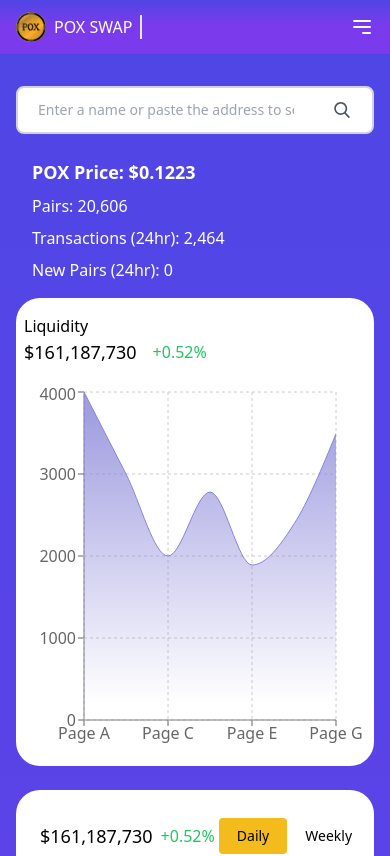
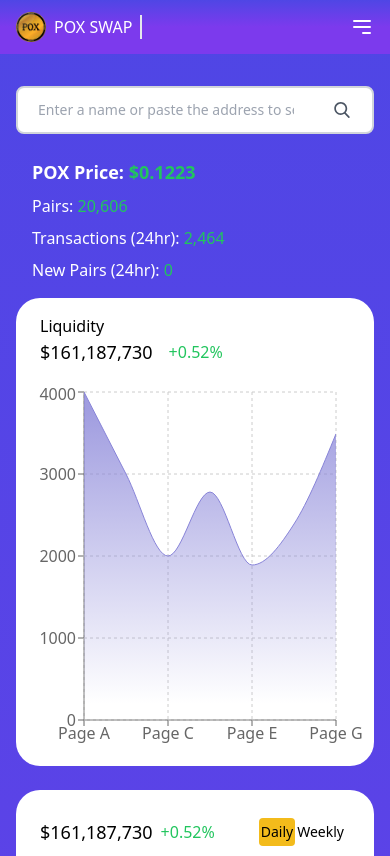
Before and after one commit to aamil3112/DEX_Frontend, a React (Vite) app: page /scan in a window 390 px wide. Shown: the top 856 px of the page. Built offline with nearby package versions, Linux system fonts and the light colour scheme.

Commit message:
made changes to UI like padding, font size etc

```diff
--- a/src/components/InputField.jsx
+++ b/src/components/InputField.jsx
@@ -16,7 +16,7 @@
       <label
         className="absolute top-2 left-1 z-10 origin-[0]
          -translate-y-4 scale-75 transform cursor-text select-none
-          bg-[#693FE9] px-2 text-sm text-white peer-placeholder-shown:scale-100 peer-focus:top-2 peer-focus:px-2 peer-focus:text-black"
+          bg-[#693FE9] px-2 text-sm font-bold text-white peer-placeholder-shown:scale-100 peer-focus:top-2 peer-focus:px-2 peer-focus:text-black"
       >
         {label}
       </label>
--- a/src/components/PolicyOptions.jsx
+++ b/src/components/PolicyOptions.jsx
@@ -1,7 +1,7 @@
 const PolicyOptions = () => {
   return (
     <div>
-    <ul className="flex flex-col sm:flex-row justify-center space-y-2 sm:space-y-0 sm:space-x-4 divide-y sm:divide-y-0 sm:divide-x-2 text-sm text-white pt-4">
+    <ul className="flex flex-col sm:flex-row justify-center space-y-2 sm:space-y-0 sm:space-x-4 divide-y sm:divide-y-0 sm:divide-x-2 text-sm text-white pt-8">
       <li className="cursor-pointer">Developer Documentation</li>
       <li className="pt-2 sm:pt-0 sm:pl-4 cursor-pointer">Terms of Service</li>
       <li className="pt-2 sm:pt-0 sm:pl-4 cursor-pointer">Privacy Policy</li>
--- a/src/components/SwitchComp.jsx
+++ b/src/components/SwitchComp.jsx
@@ -17,14 +17,14 @@
           onChange={handleCheckboxChange}
         />
         <span
-          className={`flex items-center space-x-[6px] rounded py-2 px-[18px] text-sm font-medium ${
+          className={`flex items-center space-x-[6px] rounded py-1 md:py-2 px-[2px] md:px-[18px] text-sm font-medium ${
             !isChecked ? 'text-primary bg-[#F3BB1B]' : 'text-body-color'
           }`}
         >
           Daily
         </span>
         <span
-          className={`flex items-center space-x-[6px] rounded py-2 px-[18px] text-sm font-medium ${
+          className={`flex items-center space-x-[6px] rounded py-1 md:py-2 px-[2px] md:px-[18px] text-sm font-medium ${
             isChecked ? 'text-primary bg-[#F3BB1B]' : 'text-body-color'
           }`}
         >
--- a/src/pages/Home.jsx
+++ b/src/pages/Home.jsx
@@ -28,7 +28,7 @@
           <div className="flex items-center justify-end mt-2 mb-6 w-full cursor-pointer">
             <button onClick={() => setShowRecipient(!showRecipient)} className="flex items-center space-x-1 text-green-500">
               {showRecipient ? <GrSubtract size={20} /> : <IoAddOutline size={20} /> }
-              <p>
+              <p className="font-bold">
                 {showRecipient ? "Remove Recipient" : "Add Recipient"}
               </p>
             </button>
--- a/src/pages/Pool.jsx
+++ b/src/pages/Pool.jsx
@@ -33,10 +33,10 @@
                 <p className="text-white font-medium">Your Liquidity</p>
                 <BsQuestionCircle color="#F3BB1B" size={20} />
               </div>
-              <div className="w-full md:w-2/3 flex flex-row justify-center items-center mt-10 space-y-0 md:space-x-4">
-                <div className="flex items-center space-x-[3.5px] md:space-x-3 w-full md:w-auto rounded-md bg-white px-1 md:px-4 text-sm py-[7px] text-black font-semibold cursor-pointer">
+              <div className="min-w-max w-2/3 flex flex-row justify-center items-center mt-10 space-y-0 space-x-4">
+                <div className="flex justify-center space-x-2 items-center md:space-x-3 w-full md:w-auto rounded-md bg-white px-1 md:px-4 text-sm py-[7px] text-black font-semibold cursor-pointer">
                   <IoWalletOutline size={20} />
-                  <button>Connect to a wallet to view your liquidity</button>
+                  <button>view your liquidity</button>
                 </div>
                 <IoMdArrowForward size={24} color="white" />
               </div>
--- a/src/pages/Scan.jsx
+++ b/src/pages/Scan.jsx
@@ -10,17 +10,17 @@
       <Search />
       <div className="pl-4 pb-4 flex flex-col sm:flex-row flex-wrap items-start
       sm:items-center space-y-2 sm:space-y-0 sm:space-x-6 text-white">
-  <p className="text-lg md:text-xl font-bold">POX Price: $0.1223</p>
-  <p className="font-medium">Pairs: 20,606</p>
-  <p className="font-medium">Transactions (24hr): 2,464</p>
-  <p className="font-medium">New Pairs (24hr): 0</p>
+  <p className="text-lg md:text-xl font-bold">POX Price: <span className="text-green-500">$0.1223</span></p>
+  <p className="font-medium">Pairs: <span className="text-green-500">20,606</span></p>
+  <p className="font-medium">Transactions (24hr): <span className="text-green-500">2,464</span></p>
+  <p className="font-medium">New Pairs (24hr): <span className="text-green-500">0</span></p>
 </div>
 
       <div className="flex flex-col lg:flex-row justify-between items-center space-y-6 lg:space-y-0 lg:space-x-6">
         <div className="bg-white rounded-3xl px-2 md:px-6 lg:px-6 py-4 md:py-6 lg:py-6 w-full lg:w-1/2">
-          <p>Liquidity</p>
+          <p className="pl-4">Liquidity</p>
           <div className="flex items-center space-x-4">
-            <p className="text-lg font-medium">$161,187,730</p>
+            <p className="text-lg font-medium pl-4">$161,187,730</p>
             <p className="text-green-500">+0.52%</p>
           </div>
           <AreaChartComp />
```
